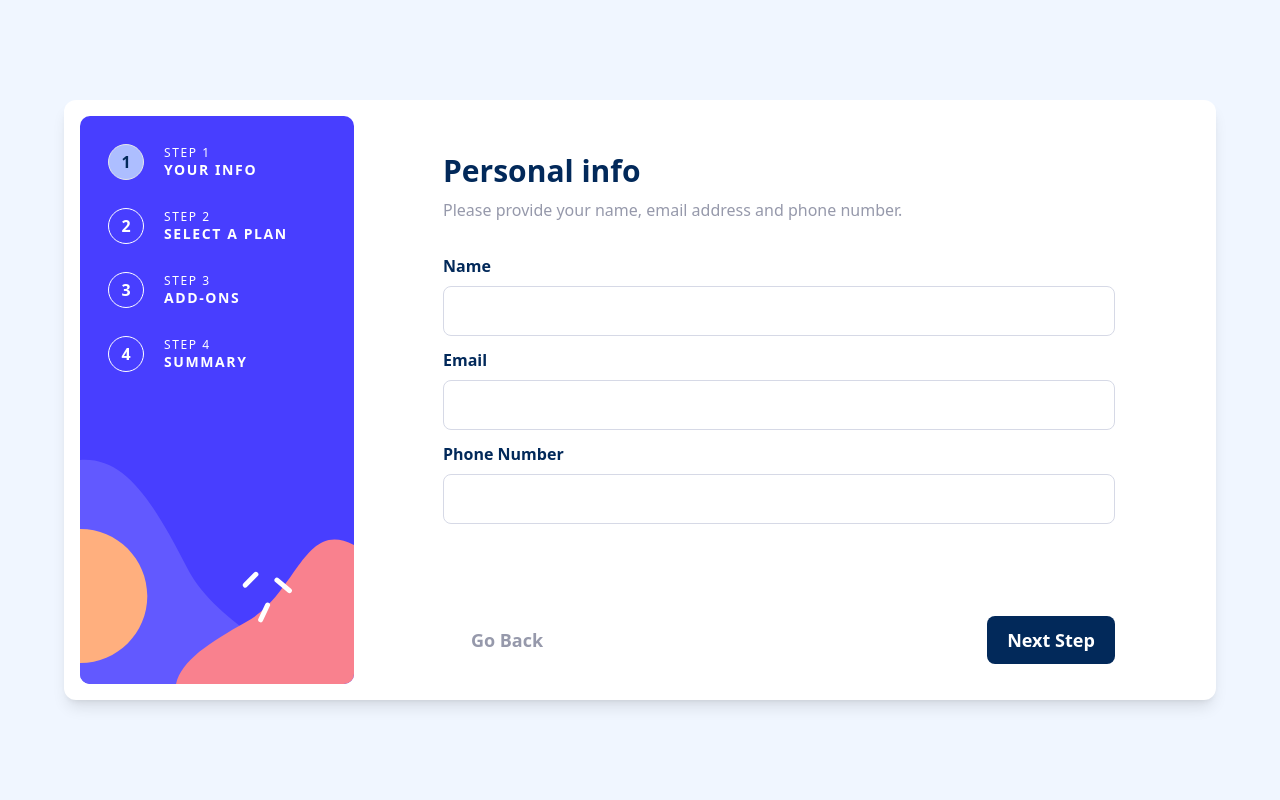
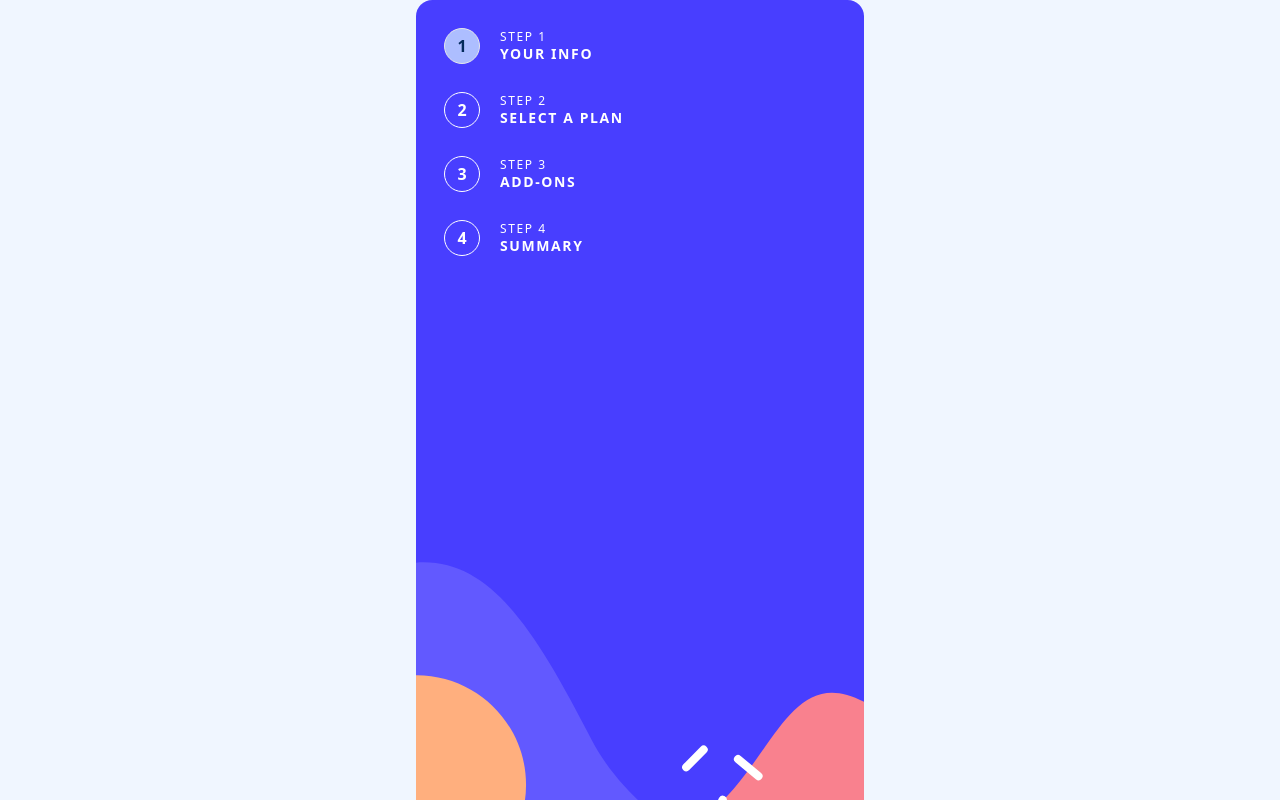
Before and after one commit to hernandez-dev/react-multi-steps-form, a React (Vite) app: page / in a window 1280 px wide. Built offline with nearby package versions, Linux system fonts and the light colour scheme.

Commit message:
Project - App.jsx - applying media styles

```diff
--- a/src/App.jsx
+++ b/src/App.jsx
@@ -21,7 +21,7 @@ function App() {
   return (
     <StateContext.Provider value={state}>
       <DispatchContext.Provider value={dispatch}>
-        <main className="flex space-x-1 m-auto w-full max-w-6xl p-4 bg-white rounded-xl shadow-lg">
+        <main className="m-auto w-full max-w-md desktop:flex desktop:max-w-6xl desktop:p-4 desktop:bg-white desktop:rounded-xl desktop:shadow-lg">
           <Sidebar steps={state.steps} />
           <StepsForm steps={state.steps} />
         </main>
```
